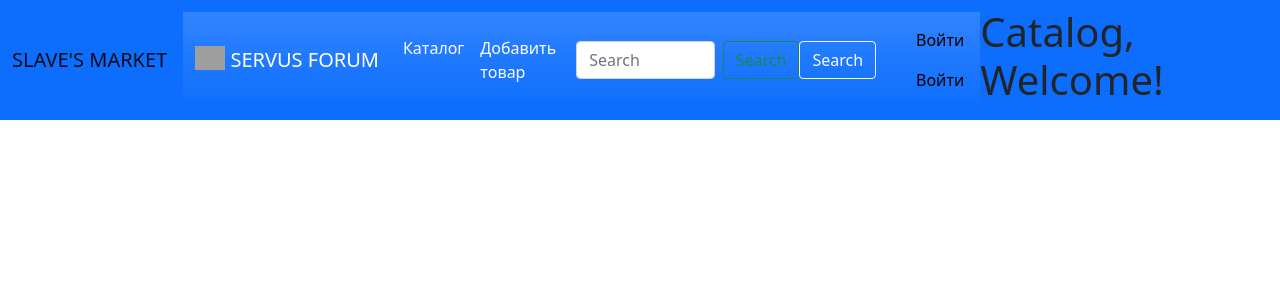
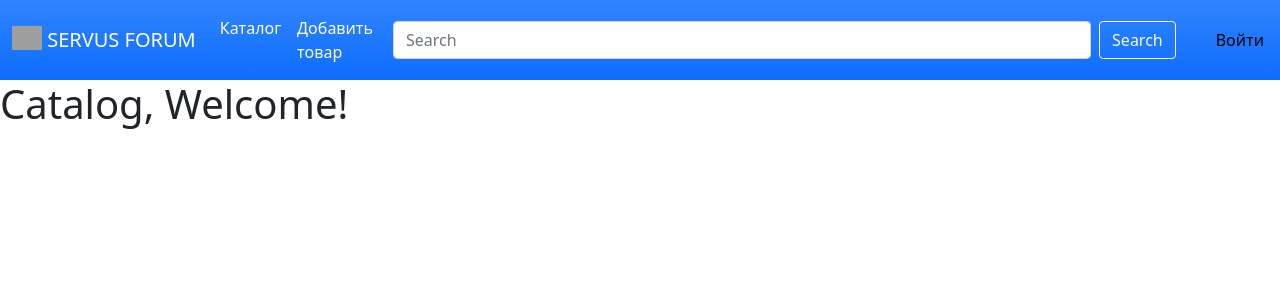
Before and after one commit to LikoyakaTemik/Jango_shop, a Django app: page /catalog/ in a window 1280 px wide. Shown: the top 300 px of the page. Run offline with Django 3.2, Linux system fonts and the light colour scheme; data comes from the database, SQL or seed files in the repository; grey boxes are pictures that could not be loaded.

Commit message:
fixed registration3

```diff
--- a/slave_site/templates/base.html
+++ b/slave_site/templates/base.html
@@ -7,10 +7,6 @@
     <meta name="viewport" content="width=device-width, initial-scale=1">
 </head>
 <body>
-<nav class="navbar navbar-expand-lg navbar-light bg-primary">
-          <div class="container-fluid">
-            <a class="navbar-brand" href="/">SLAVE'S MARKET</a>
-
 <nav class="navbar navbar-expand-lg navbar-dark bg-primary bg-gradient">
           <div class="container-fluid">
             <a class="navbar-brand" href="/"><img src="/static/img/handcuffs.png" alt="" width="30" height="24" class="d-inline-block align-text-top">
@@ -31,9 +27,6 @@
               <div class="container-fluid">
             <form class="d-flex">
               <input class="form-control me-2" type="search" placeholder="Search" aria-label="Search">
-
-              <button class="btn btn-outline-success" type="submit">Search</button>
-
               <button class="btn btn-outline-light" type="submit">Search</button>
             </form>
             </div>
@@ -42,20 +35,13 @@
                 {% if user.is_authenticated %}
                     <a class="nav-link active text-black" aria-current="page" href="/logout/">Выйти</a>
                 {% else %}
-
                     <a class="nav-link active text-black" aria-current="page" href="http://127.0.0.1:8000/accounts/login/">Войти</a>
-
-                    <a class="nav-link active text-black" aria-current="page" href="/login/">Войти</a>
-
                 {%  endif %}
             </div>
         </nav>
     {% block content %}
-
 {% endblock %}
     {% block main %}
-
-
 
     {% endblock %}
 </body>
```
